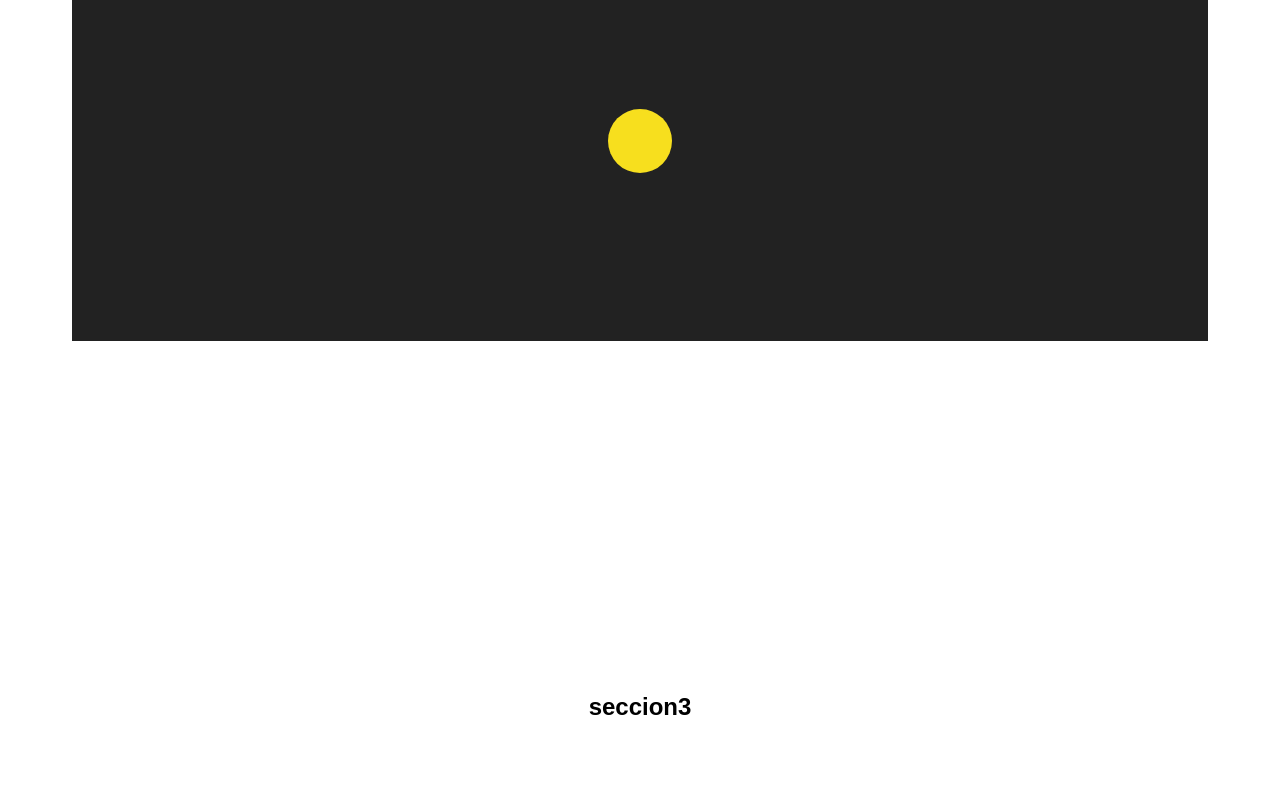
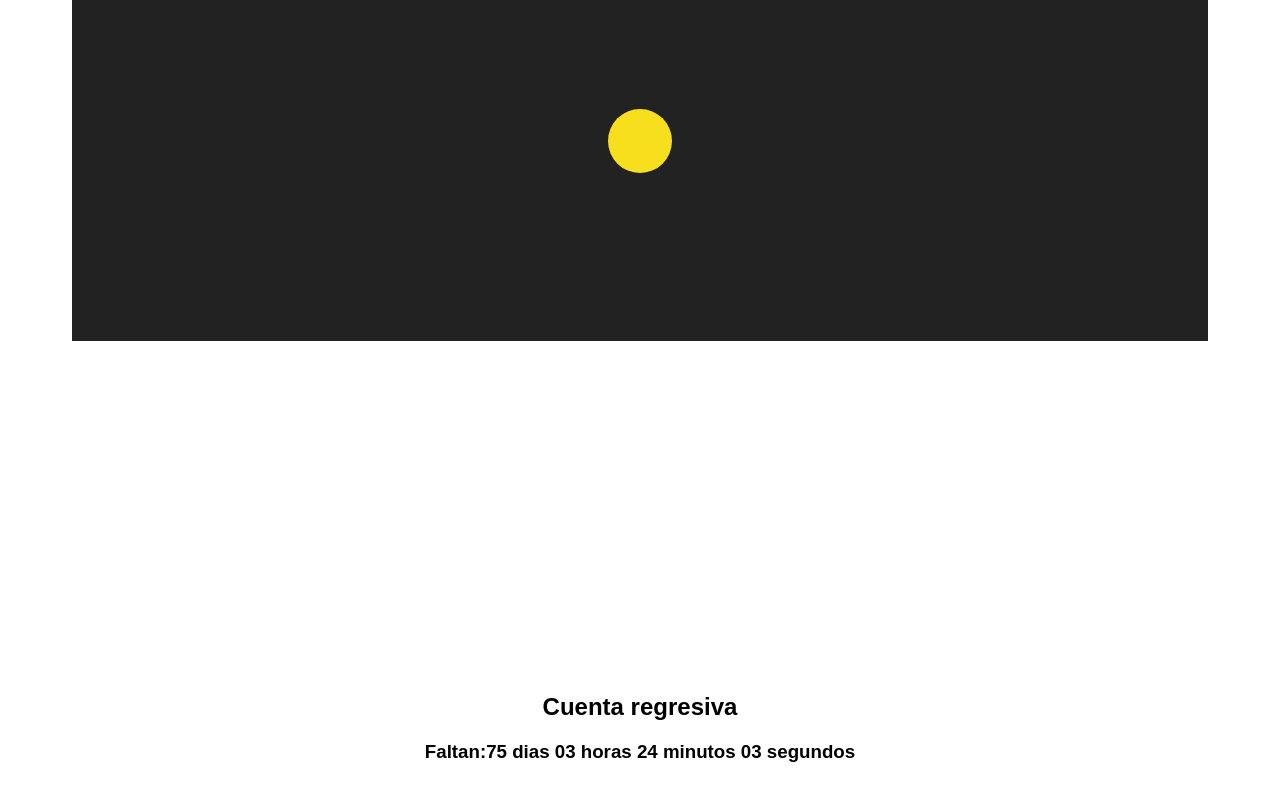
Before and after one commit to junior-garcia/PracticasDOM, a plain HTML site: page PracticasDom/index.html in a window 1280 px wide. Shown: the part 1060-1860 px from the top of the page. Drawn offline with nearby package versions, Linux system fonts and the light colour scheme.

Commit message:
final pract cuenta regresiva

```diff
--- /dev/null
+++ b/PracticasDom/cuenta_regresiva.js
@@ -0,0 +1,21 @@
+export default function countdown(id,limitDate,finalMessage){
+    const $countdown=document.getElementById(id),
+        countdownDate=new Date(limitDate).getTime();
+
+    let countdownTiempo = setInterval(()=>{
+        let now=new Date().getTime(),
+            limitTime=countdownDate-now,
+            days=Math.floor(limitTime/(1000*60*60*24)),
+            hours=("0"+Math.floor((limitTime%(1000*60*60*24))/(1000*60*60))).slice(-2),
+            minutes=("0"+Math.floor((limitTime%(1000*60*60))/(1000*60))).slice(-2),
+            seconds=("0"+Math.floor((limitTime%(1000*60))/1000)).slice(-2);
+
+        $countdown.innerHTML =`<h3>Faltan:${days} dias ${hours} horas ${minutes} minutos ${seconds} segundos</h3>`;
+        console.log(countdownDate,now,limitTime);
+
+        if(limitTime<0){
+            clearInterval(countdownTiempo);
+            $countdown.innerHTML=`<h3>${finalMessage}</h3>`;
+        }
+    },1000);
+}
--- a/PracticasDom/index.html
+++ b/PracticasDom/index.html
@@ -21,7 +21,7 @@
       <nav class="menu">
           <a href="#seccion1">Reloj Digital y Alarma Sonora</a>
           <a href="#seccion2">Eventos del teclado</a>
-          <a href="#seccion3">seccion3</a>
+          <a href="#seccion3">Cuenta Regresiva</a>
           <a href="#seccion4">seccion4</a>
           <a href="#seccion5">seccion5</a>
       </nav>
@@ -44,7 +44,8 @@
           </article>
       </section>
       <section id="seccion3" class="section">
-          <h2>seccion3</h2>
+          <h2>Cuenta regresiva</h2>
+          <div id="countdown"></div>
       </section>
       <section id="seccion4" class="section">
           <h2>seccion4</h2>
--- a/PracticasDom/script.js
+++ b/PracticasDom/script.js
@@ -1,12 +1,16 @@
+
 import hamburgerMenu from "./menu_hamburguesa.js";
 import {digitalClock,alarm} from "./reloj.js";
 import {moveBall,shortcuts} from "./teclado.js";
+import countdown from "./cuenta_regresiva.js";
+
 
 
 document.addEventListener("DOMContentLoaded",(e)=>{
     hamburgerMenu(".panel-btn",".panel",".menu a");
     digitalClock("#reloj","#activar-reloj","#desactivar-reloj");
-    alarm("../assets/alarma.mp3","#activar-alarma","#desactivar-alarma")
+    alarm("../assets/alarma.mp3","#activar-alarma","#desactivar-alarma");
+    countdown("countdown","feb 24,2021 05:23:12","feliz cumpleaños");
 });
 
 document.addEventListener("keydown", (e)=>{
```
